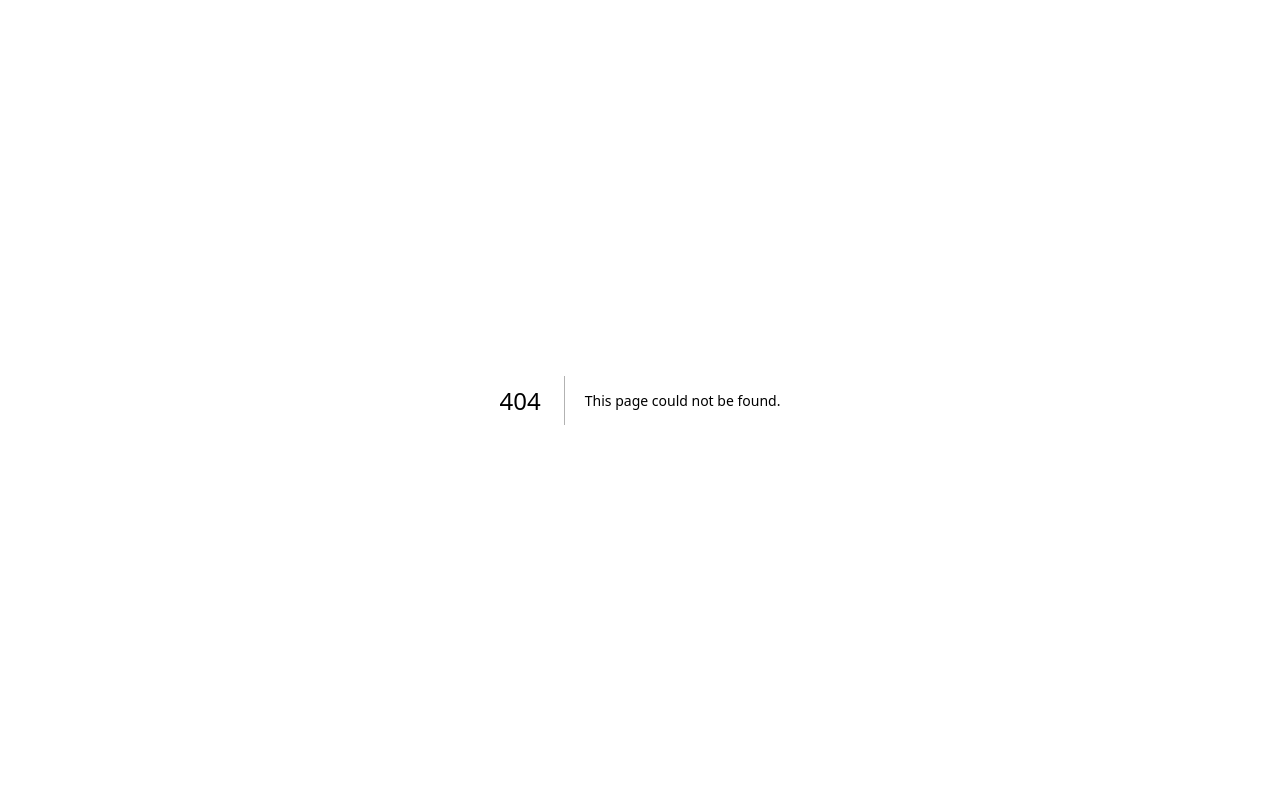
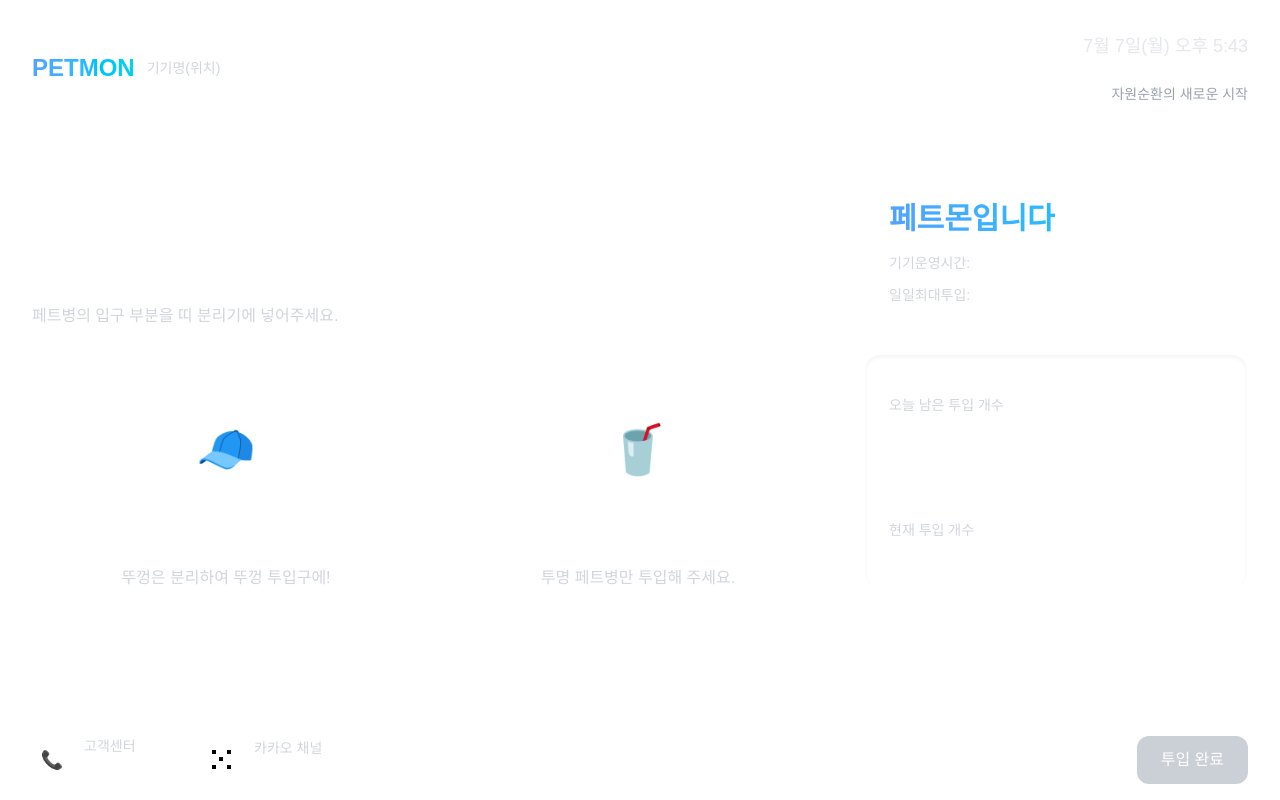
Before and after one commit to hyeonjoonpark/ReHAN_ESG_platform, a Next.js app in the folder frontend/: page /band-split in a window 1280 px wide. Before the commit this address had no page. Built offline with nearby package versions, Linux system fonts and the light colour scheme.

Commit message:
FEAT: 띠 분리기 화면

```diff
--- /dev/null
+++ b/frontend/src/app/band-split/page.tsx
@@ -0,0 +1,93 @@
+'use client';
+
+import { useState, useEffect } from 'react';
+import Header from '@/components/Header';
+import BottomInquire from '@/components/BottomInquire';
+import RightSection from '@/components/RightSection';
+import { useRouter } from 'next/navigation';
+import { getFormattedCurrentTime } from '@/utils/updateTime';
+
+const BandSplit = () => {
+  const [currentTime, setCurrentTime] = useState<string>('');
+  const router = useRouter();
+
+  // 현재 시간 업데이트
+  useEffect(() => {
+    const updateTime = () => {
+      setCurrentTime(getFormattedCurrentTime());
+    };
+
+    updateTime();
+    const timeInterval = setInterval(updateTime, 1000);
+
+    return () => clearInterval(timeInterval);
+  }, []);
+
+  const handleCompleteModal = () => {
+
+  };
+
+  return (
+    <div className="h-screen bg-darkblue-950 text-white flex flex-col overflow-hidden">
+      {/* 헤더 */}
+      <Header currentTime={currentTime} />
+
+      {/* 메인 컨텐츠 */}
+      <main className="flex-1 px-6 lg:px-8 overflow-hidden">
+        <div className="max-w-7xl mx-auto h-full flex flex-col">
+          <section className="grid lg:grid-cols-3 gap-8 flex-1">
+            {/* 왼쪽 - 안내 컨텐츠 */}
+            <section className="lg:col-span-2 flex flex-col justify-center space-y-8">
+              <div>
+                <h2 className="text-3xl lg:text-4xl font-bold mb-4 leading-tight">
+                  띠 분리하기
+                </h2>
+                <p className="text-base text-gray-300 max-w-2xl leading-relaxed">
+                  페트병의 입구 부분을 띠 분리기에 넣어주세요.
+                </p>
+              </div>
+
+              <div className="grid grid-cols-1 md:grid-cols-2 gap-6">
+                {/* 뚜껑투입구 카드 */}
+                <div className="bg-white/10 backdrop-blur-sm rounded-2xl p-6 border border-white/20 flex flex-col items-center text-center">
+                  <div className="w-32 h-32 bg-white/20 rounded-xl mb-4 flex items-center justify-center">
+                    <span className="text-5xl">🧢</span>
+                  </div>
+                  <h3 className="text-xl font-bold mb-2">뚜껑투입구</h3>
+                  <p className="text-gray-300">뚜껑은 분리하여 뚜껑 투입구에!</p>
+                </div>
+
+                {/* 페트병 카드 */}
+                <div className="bg-white/10 backdrop-blur-sm rounded-2xl p-6 border border-white/20 flex flex-col items-center text-center">
+                  <div className="w-32 h-32 bg-white/20 rounded-xl mb-4 flex items-center justify-center">
+                    <span className="text-5xl">🥤</span>
+                  </div>
+                  <h3 className="text-xl font-bold mb-2">페트병</h3>
+                  <p className="text-gray-300">투명 페트병만 투입해 주세요.</p>
+                </div>
+              </div>
+            </section>
+
+            {/* 오른쪽 - 사이드바 */}
+            <RightSection mode="counts" remainingCount={100} currentCount={0} />
+          </section>
+        </div>
+      </main>
+
+      {/* 하단 */}
+      <BottomInquire
+        rightButtons={[
+          {
+            text: '투입 완료',
+            disabled: true,
+            onClick: () => handleCompleteModal(),
+            className:
+              'bg-gradient-to-r from-cyan-500 to-purple-500 hover:from-blue-600 hover:to-cyan-600 px-8 py-4 rounded-4xl text-white font-semibold text-lg transition-all duration-300 hover:scale-105 hover:shadow-xl',
+          },
+        ]}
+      />
+    </div>
+  );
+};
+
+export default BandSplit;
--- a/frontend/src/app/login/page.tsx
+++ b/frontend/src/app/login/page.tsx
@@ -8,7 +8,8 @@ import ErrorInquireModal from '@/components/ErrorInquireModal';
 import UserInfoModal from '@/components/UserInfoModal';
 import Keypad from '@/components/Keypad';
 import ErrorTypeSelect from '@/components/ErrorTypeSelect';
-import { getAddressFromCoords } from '../utils/getAddressFromCoords';
+import { getAddressFromCoords } from '@/utils/getAddressFromCoords';
+import { getFormattedCurrentTime } from '@/utils/updateTime';
 import axios from 'axios';
 
 // axios 기본 설정
@@ -93,17 +94,7 @@ export default function LoginPage() {
 
     // 현재 시간 업데이트
     const updateTime = () => {
-      const now = new Date();
-      const month = now.getMonth() + 1;
-      const day = now.getDate();
-      const weekdays = ['일', '월', '화', '수', '목', '금', '토'];
-      const weekday = weekdays[now.getDay()];
-      const hour = now.getHours();
-      const minute = now.getMinutes();
-      const period = hour < 12 ? '오전' : '오후';
-      const displayHour = hour > 12 ? hour - 12 : hour === 0 ? 12 : hour;
-
-      setCurrentTime(`${month}월 ${day}일(${weekday}) ${period} ${displayHour}:${minute.toString().padStart(2, '0')}`);
+      setCurrentTime(getFormattedCurrentTime());
     };
 
     updateTime();
@@ -160,7 +151,7 @@ export default function LoginPage() {
 
   const handleUserInfoConfirm = () => {
     setIsUserInfoModalOpen(false);
-    router.replace('/');
+    router.replace('/band-split');
   };
 
   const handleInquireClick = () => {
--- a/frontend/src/app/page.tsx
+++ b/frontend/src/app/page.tsx
@@ -11,7 +11,8 @@ import PointGuide from '@/components/PointGuide';
 import ErrorTypeSelect from '@/components/ErrorTypeSelect';
 import { ScreenType } from '@/types/ScreenType';
 import { useRouter } from 'next/navigation';
-import { getAddressFromCoords } from './utils/getAddressFromCoords';
+import { getAddressFromCoords } from '@/utils/getAddressFromCoords';
+import { getFormattedCurrentTime } from '@/utils/updateTime';
 
 export default function Home() {
   const [currentTime, setCurrentTime] = useState<string>('');
@@ -81,17 +82,7 @@ export default function Home() {
   useEffect(() => {
     // 현재 시간 업데이트
     const updateTime = () => {
-      const now = new Date();
-      const month = now.getMonth() + 1;
-      const day = now.getDate();
-      const weekdays = ['일', '월', '화', '수', '목', '금', '토'];
-      const weekday = weekdays[now.getDay()];
-      const hour = now.getHours();
-      const minute = now.getMinutes();
-      const period = hour < 12 ? '오전' : '오후';
-      const displayHour = hour > 12 ? hour - 12 : hour === 0 ? 12 : hour;
-
-      setCurrentTime(`${month}월 ${day}일(${weekday}) ${period} ${displayHour}:${minute.toString().padStart(2, '0')}`);
+      setCurrentTime(getFormattedCurrentTime());
     };
 
     updateTime();
@@ -178,7 +169,7 @@ export default function Home() {
               ) : currentScreen === ScreenType.ERROR_TYPE_SELECT ? (
                 // 오류 유형 선택 화면
                 <ErrorTypeSelect
-                  onBack={() => setCurrentScreen(ScreenType.ERROR_TYPE_SELECT)}
+                  onBack={() => setCurrentScreen(ScreenType.MAIN)}
                   onErrorTypeSelect={handleErrorTypeSelect}
                 />
               ) : null}
--- a/frontend/src/components/BottomInquire.tsx
+++ b/frontend/src/components/BottomInquire.tsx
@@ -44,16 +44,21 @@ export default function BottomInquire({ onInquireClick, rightButtons }: BottomIn
           )}
         </div>
         <div className="flex space-x-4">
-          {rightButtons.map((button, index) => (
+          {rightButtons.map((button, index) => {
+            const finalClass = button.disabled
+              ? 'bg-gray-400 text-white px-6 py-3 rounded-xl opacity-50 cursor-not-allowed'
+              : button.className;
+            return (
               <button
                 key={index}
-              className={button.className}
+                className={finalClass}
                 onClick={button.onClick}
                 disabled={button.disabled}
               >
                 {button.text}
               </button>
-          ))}
+            );
+          })}
         </div>
       </div>
     </footer>
--- a/frontend/src/components/RightSection.tsx
+++ b/frontend/src/components/RightSection.tsx
@@ -1,7 +1,13 @@
 "use client";
 import { useState } from "react";
 
-export default function RightSection() {
+interface RightSectionProps {
+  mode?: 'percent' | 'counts';
+  remainingCount?: number;
+  currentCount?: number;
+}
+
+export default function RightSection({ mode = 'percent', remainingCount = 100, currentCount = 0 }: RightSectionProps) {
   const [percent, setPercent] = useState<number>(0);
 
   return (
@@ -25,7 +31,9 @@ export default function RightSection() {
         </div>
       </div>
 
-      <div className="bg-white/10 backdrop-blur-sm rounded-2xl p-6 border border-white/20">
+      <div className="bg-white/5 backdrop-blur-sm rounded-2xl p-6 border border-white/20 shadow-inner">
+        {mode === 'percent' ? (
+          <>
             <h4 className="text-lg font-semibold text-white mb-4 flex items-center">
               <div className="w-12 h-12 bg-gradient-to-r from-blue-400 to-cyan-400 rounded-xl flex items-center justify-center mr-3">
                 <svg className="w-6 h-6 text-white" fill="currentColor" viewBox="0 0 24 24">
@@ -46,6 +54,28 @@ export default function RightSection() {
                 ></div>
               </div>
             </div>
+          </>
+        ) : (
+          <div className="flex flex-col space-y-8">
+            {/* 오늘 남은 투입 개수 */}
+            <div className="flex justify-between items-center">
+              <p className="text-gray-300 text-sm font-medium mb-2">오늘 남은 투입 개수</p>
+              <div className="flex items-baseline">
+                <span className="text-6xl font-extrabold text-white">{remainingCount}</span>
+                <span className="text-2xl text-white ml-1">개</span>
+              </div>
+            </div>
+
+            {/* 현재 투입 개수 */}
+            <div className="border-t border-white/10 pt-8 flex justify-between items-center">
+              <p className="text-gray-300 text-sm font-medium mb-2">현재 투입 개수</p>
+              <div className="flex items-baseline">
+                <span className="text-6xl font-extrabold text-white">{currentCount}</span>
+                <span className="text-2xl text-white ml-1">개</span>
+              </div>
+            </div>
+          </div>
+        )}
       </div>
     </section>
   );
--- /dev/null
+++ b/frontend/src/utils/updateTime.ts
@@ -0,0 +1,16 @@
+'use client';
+
+export const getFormattedCurrentTime = (date: Date = new Date()): string => {
+  const month = date.getMonth() + 1;
+  const day = date.getDate();
+  const weekdays = ['일', '월', '화', '수', '목', '금', '토'] as const;
+  const weekday = weekdays[date.getDay()];
+  const hour = date.getHours();
+  const minute = date.getMinutes();
+  const period = hour < 12 ? '오전' : '오후';
+  const displayHour = hour > 12 ? hour - 12 : hour === 0 ? 12 : hour;
+
+  return `${month}월 ${day}일(${weekday}) ${period} ${displayHour}:${minute
+    .toString()
+    .padStart(2, '0')}`;
+};
```
Also changed, not shown: frontend/src/utils/getAddressFromCoords.ts (renamed from frontend/src/app/utils/getAddressFromCoords.ts), 1 other file (tests, documents, lock files or other folders). Lines whose indentation alone changed are shown as unchanged.
